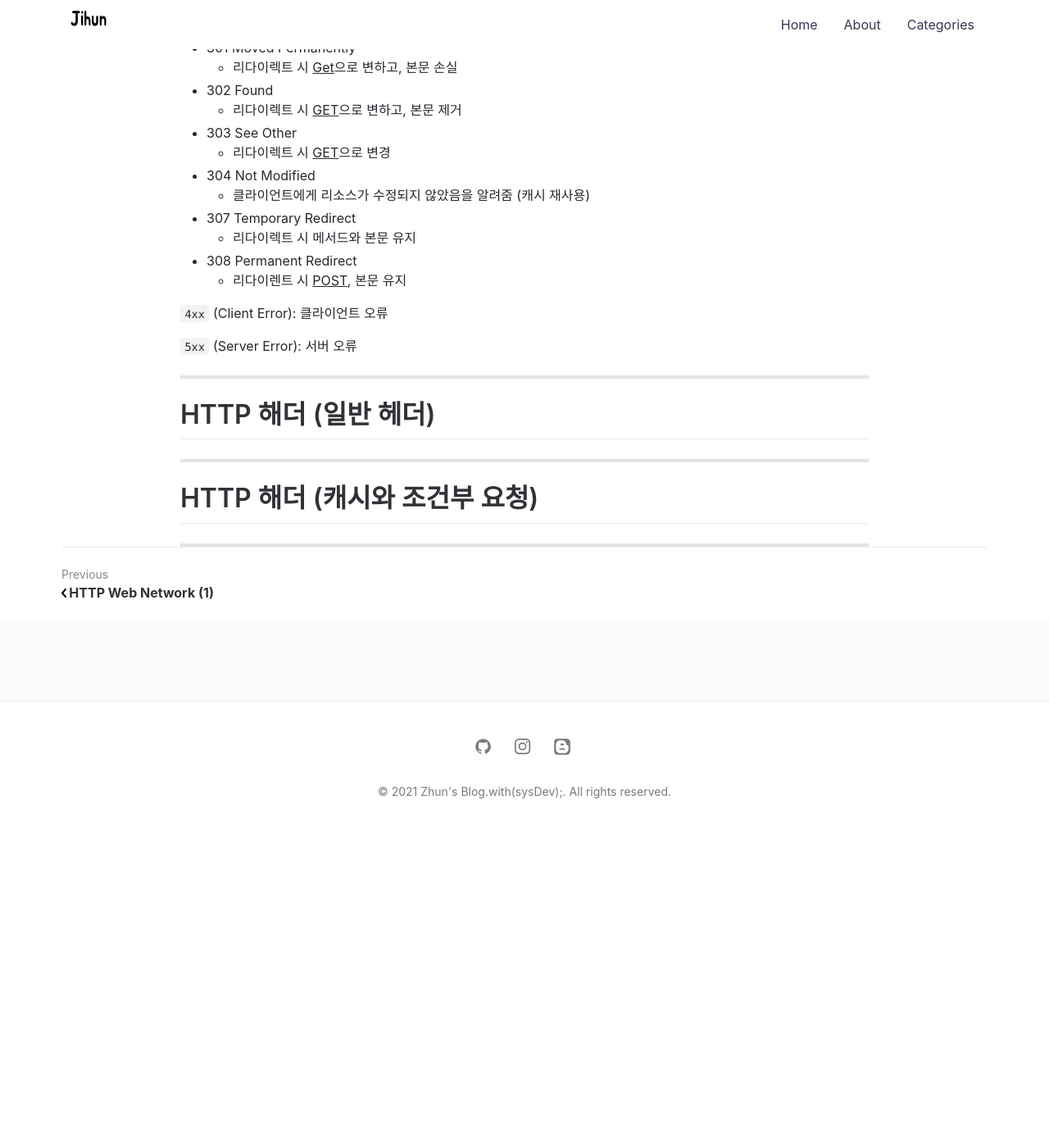
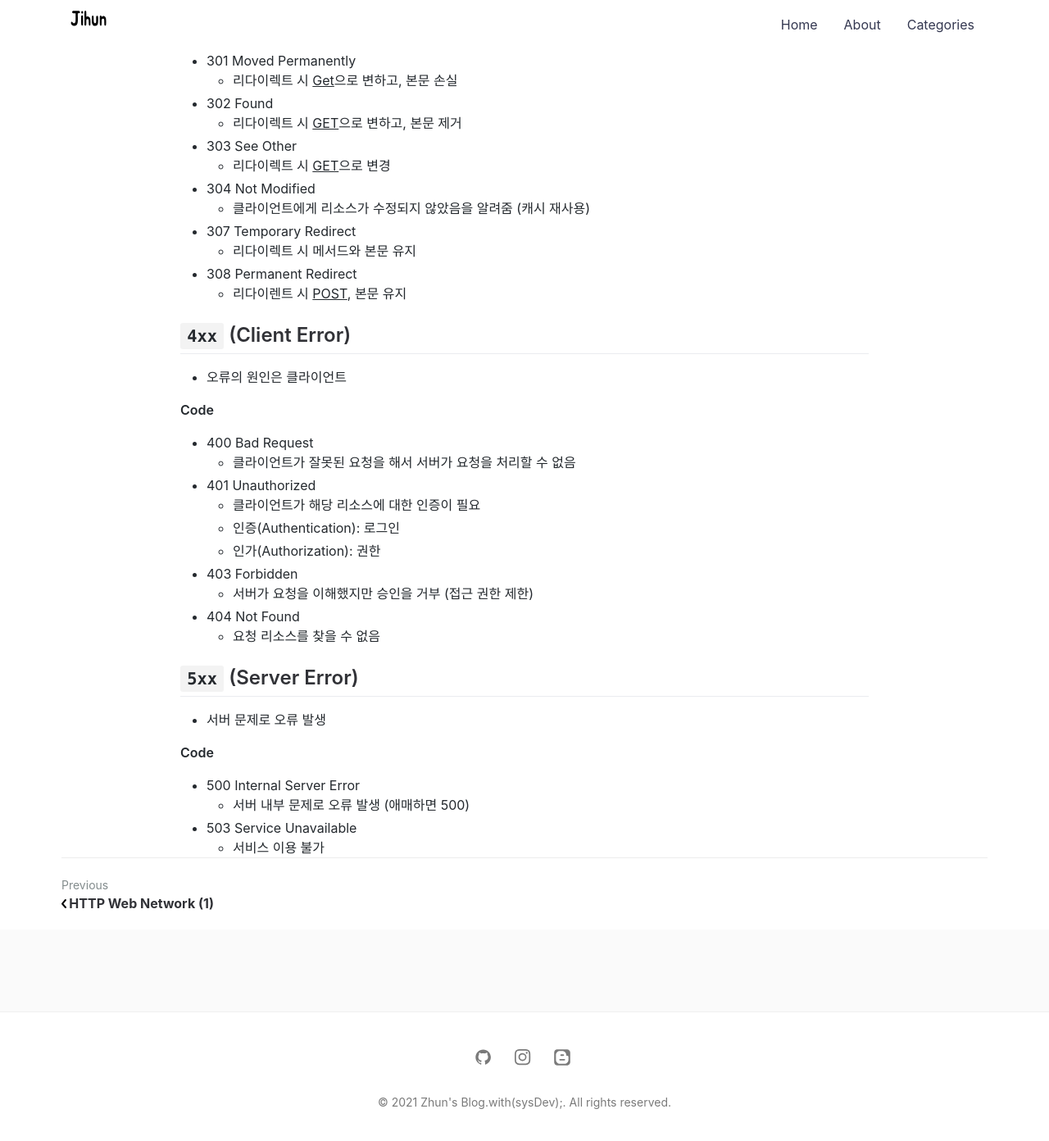
Before and after one commit to jihunparkme/jihunparkme.github.io, a Jekyll site: the page built from _posts/2021-06-26-Http-Web-Network_method.md, in a window 1280 px wide and 1400 px high, scrolled down 5521 px. Shown: the top 1392 px of the window at 82% size. Built offline with Jekyll 4.4.1, drawn with Linux system fonts in a browser that asks for light colours; comment, search, counter and statistics services are not loaded; before the commit the page ends 6542 px from its top, so only the background shows below that; some of the changed text lies outside the part shown.

Commit message:
[HHTP 상태코드] 4xx (클라이언트 오류), 5xx (서버 오류)

```diff
--- a/_posts/2021-06-26-Http-Web-Network_method.md
+++ b/_posts/2021-06-26-Http-Web-Network_method.md
@@ -34,9 +34,6 @@ HTTP Web Network 강의 노트
 - 3xx (리다이렉션)
 - 4xx (클라이언트 오류)
 - 5xx (서버 오류)
-
-7. [HTTP 해더 (일반 헤더)](<#HTTP-해더-(일반-헤더)>)
-8. [HTTP 해더 (캐시와 조건부 요청)](<#HTTP-해더-(캐시와-조건부-요청)>)
 
 ---
 
@@ -191,14 +188,16 @@ HTML FORM은 GET, POST만 지원하므로 Control URI 사용
 
 # HTTP 상태코드
 
-`2xx` (Successful): 요청 정상 처리
+## `2xx` (Successful): 요청 정상 처리
+
+**Code**
 
 - 200 OK
 - 201 Created (POST)
 - 202 Accepted (batch)
 - 204 No Content
 
-`3xx` (Redirection): 요청을 완료를 위해 추가 행동 필요
+## `3xx` (Redirection): 요청을 완료를 위해 추가 행동 필요
 
 **Redirect**
 
@@ -224,16 +223,30 @@ HTML FORM은 GET, POST만 지원하므로 Control URI 사용
 - 308 Permanent Redirect
   - 리다이렌트 시 <u>POST</u>, 본문 유지
 
-`4xx` (Client Error): 클라이언트 오류
+## `4xx` (Client Error)
 
-`5xx` (Server Error): 서버 오류
+- 오류의 원인은 클라이언트
 
----
+**Code**
 
-# HTTP 해더 (일반 헤더)
+- 400 Bad Request
+  - 클라이언트가 잘못된 요청을 해서 서버가 요청을 처리할 수 없음
+- 401 Unauthorized
+  - 클라이언트가 해당 리소스에 대한 인증이 필요
+  - 인증(Authentication): 로그인
+  - 인가(Authorization): 권한
+- 403 Forbidden
+  - 서버가 요청을 이해했지만 승인을 거부 (접근 권한 제한)
+- 404 Not Found
+  - 요청 리소스를 찾을 수 없음
 
----
+## `5xx` (Server Error)
 
-# HTTP 해더 (캐시와 조건부 요청)
+- 서버 문제로 오류 발생
 
----
+**Code**
+
+- 500 Internal Server Error
+  - 서버 내부 문제로 오류 발생 (애매하면 500)
+- 503 Service Unavailable
+  - 서비스 이용 불가
```
